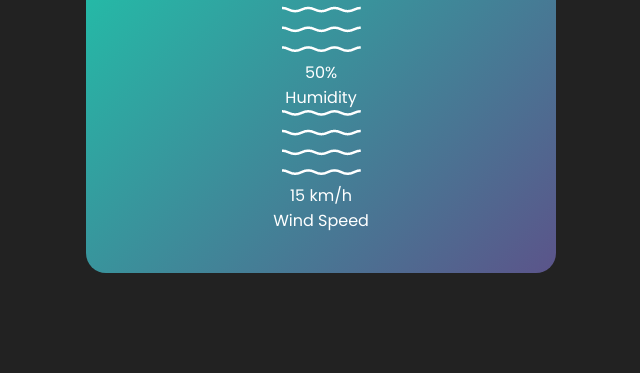
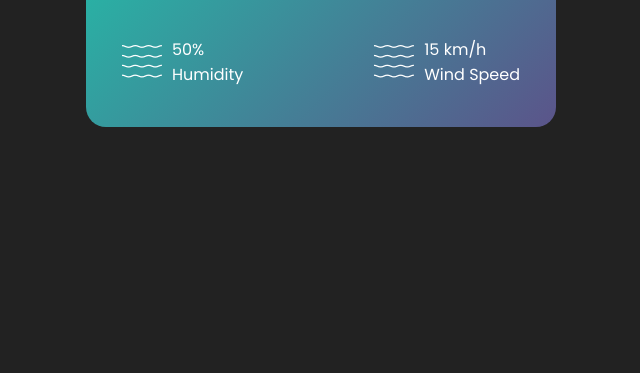
Before and after one commit to Asroyx/js-weather-app, a plain HTML site: page index.html in a window 1280 px wide. Shown: the part 611-984 px from the top of the page, without its empty margins (319-959 px from the left). After the commit the page ends 838 px from the top, so only its background shows below. Drawn offline with Linux system fonts and the light colour scheme.

Commit message:
Style weather details section for improved layout and visual appeal

```diff
--- a/style.css
+++ b/style.css
@@ -67,3 +67,19 @@ body {
   font-weight: 400;
   margin-top: -10px;
 }
+.details {
+  display: flex;
+  align-items: center;
+  justify-content: space-between;
+  padding: 0 1px;
+  margin-top: 50px;
+}
+.col {
+  display: flex;
+  align-items: center;
+  text-align: left;
+}
+.col img {
+  width: 40px;
+  margin-right: 10px;
+}
```
